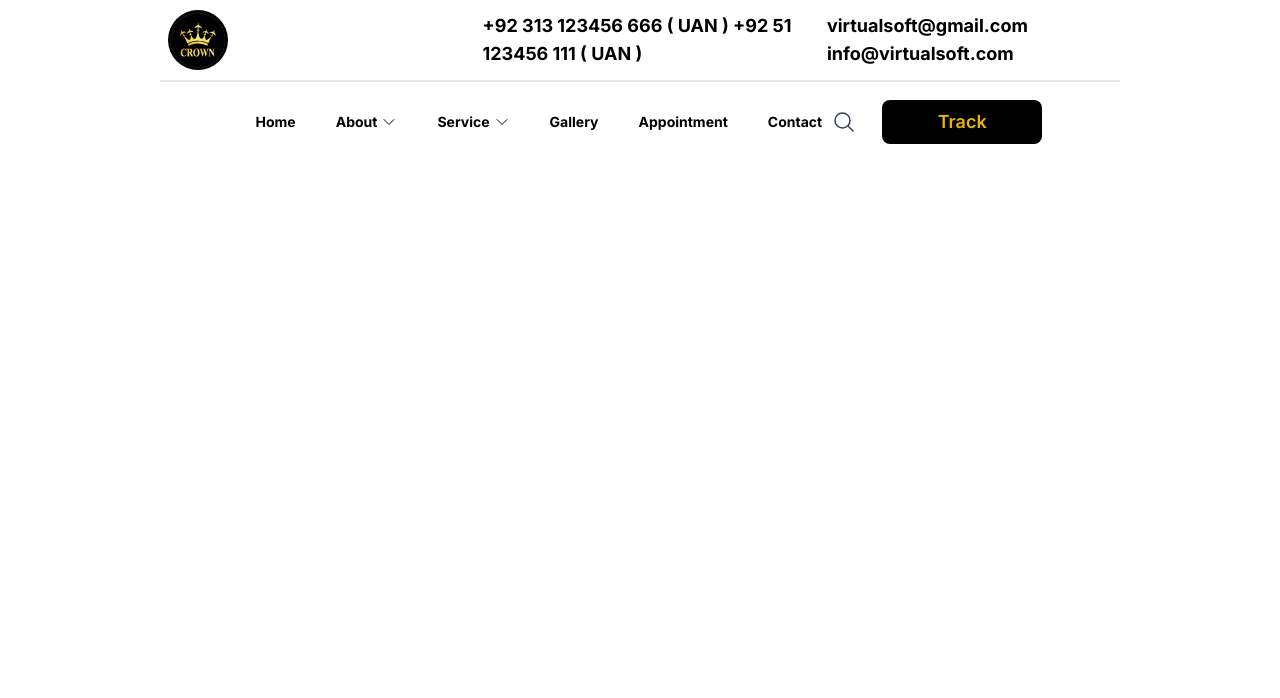
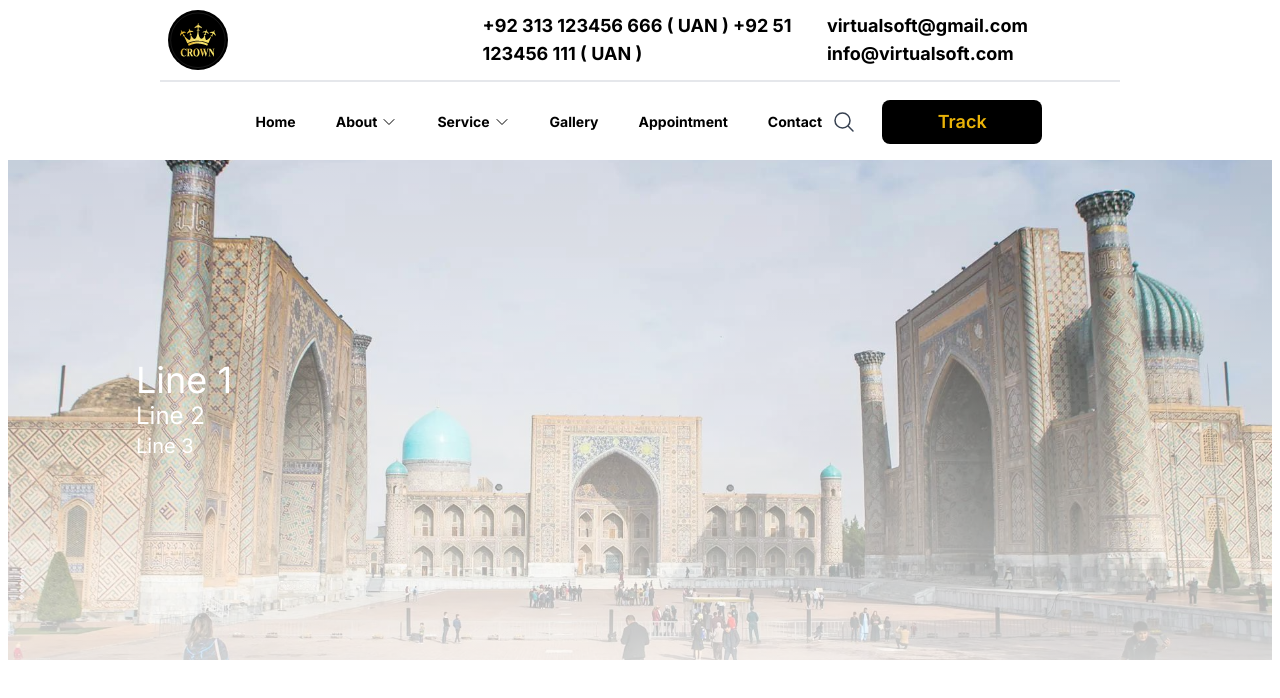
Before and after one commit to Sajjadhussain197/frontend, a Next.js app: page / in a window 1280 px wide. Shown: the top 698 px of the page. Built offline with nearby package versions, Linux system fonts and the light colour scheme.

Commit message:
hero is added

```diff
--- /dev/null
+++ b/src/app/components/Hero.tsx
@@ -0,0 +1,61 @@
+"use client";
+import React, { useState, useEffect } from 'react';
+
+const Hero = () => {
+    const images = ['/slid1.jpeg', '/slid1.jpeg', '/slid1.jpeg'];
+    const [currentImage, setCurrentImage] = useState(0);
+    const [showText, setShowText] = useState([false, false, false]);
+
+    useEffect(() => {
+        const imageInterval = setInterval(() => {
+            setCurrentImage((prev) => (prev + 1) % images.length);
+            setShowText([false, false, false]); // Reset text visibility
+        }, 8000); // Adjusted to slow down the image change
+
+        const textTimeouts = [
+            setTimeout(() => setShowText([true, false, false]), 1000),
+            setTimeout(() => setShowText([true, true, false]), 3000),
+            setTimeout(() => setShowText([true, true, true]), 4000),
+        ];
+
+        return () => {
+            clearInterval(imageInterval);
+            textTimeouts.forEach(clearTimeout);
+        };
+    }, [currentImage]);
+
+    return (
+        <section className="text-gray-600 body-font">
+            <div className="flex px-2 h-[500px] flex-col items-center msm:w-full">
+                <div className="relative w-full h-full">
+                    {images.map((image, index) => (
+                        <img
+                            key={index}
+                            src={image}
+                            alt={`slide-${index}`}
+                            className={`absolute inset-0 w-full h-full object-cover transition-opacity duration-5000 ${
+                                currentImage === index ? 'opacity-100' : 'opacity-0'
+                            }`}
+                        />
+                    ))}
+                    {/* Gradient Overlay */}
+                    <div className="absolute inset-0 bg-gradient-to-b from-transparent to-white opacity-80"></div>
+
+                    <div className="absolute inset-0 flex flex-col justify-center left-32 items-start text-white">
+                        <h1 className={`text-4xl transition-opacity duration-2000 ${showText[0] ? 'opacity-100' : 'opacity-0'}`}>
+                            Line 1
+                        </h1>
+                        <h2 className={`text-2xl transition-opacity duration-2000 ${showText[1] ? 'opacity-100' : 'opacity-0'}`}>
+                            Line 2
+                        </h2>
+                        <h3 className={`text-xl transition-opacity duration-2000 ${showText[2] ? 'opacity-100' : 'opacity-0'}`}>
+                            Line 3
+                        </h3>
+                    </div>
+                </div>
+            </div>
+        </section>
+    );
+};
+
+export default Hero;
--- a/src/app/components/NavBar.tsx
+++ b/src/app/components/NavBar.tsx
@@ -23,7 +23,7 @@ const NavBar = () => {
     return (
 
         <nav>
-            <div className="relative msm:h-60 h-20 text-black bg-white w-full flex msm:flex-col flex-row items-center  msm:mx-auto px-4 msm:px-6">
+            <div className="relative msm:h-40 h-20 text-black bg-white w-full flex msm:flex-col flex-row items-center  msm:mx-auto px-4 msm:px-6">
                 <div className="msm:w-[78%] w-full flex msm:flex-col flex-row items-center justify-between ">
                     <div className="msm:w-full  w-1/2 msm:h-30 h-20 flex justify-between items-center py-2 px-2">
                         <Image src="/crown.svg" alt="My Icon" width={60} height={60}
--- a/src/app/layout.tsx
+++ b/src/app/layout.tsx
@@ -16,7 +16,8 @@ export default function RootLayout({
 }>) {
   return (
     <html lang="en">
-      <body className={inter.className}>{children}</body>
+      <body className={`${inter.className} p-0 m-0`}
+      >{children}</body>
     </html>
   );
 }
--- a/src/app/page.tsx
+++ b/src/app/page.tsx
@@ -1,10 +1,13 @@
 import Image from "next/image";
 import NavBar from "./components/NavBar";
+import Hero from "./components/Hero";
 
 export default function Home() {
   return (
         <main>
           <NavBar/>
+          <Hero/>
+
         </main>
   );
 }
```
Also changed, not shown: public/slid1.jpeg (renamed from public/asset 49.jpeg).
